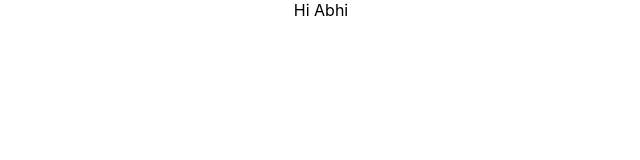
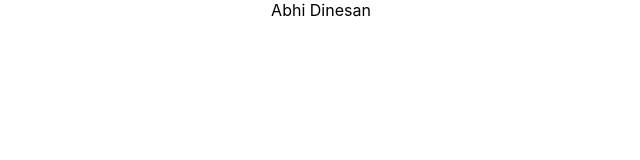
Before and after one commit to AbhishekDinesan/abhishekdinesan.github.io, a React (Create React App) app in the folder app/: page / in a window 1280 px wide. Shown: the top 160 px of the page, without its empty margins (319-959 px from the left). Built offline with nearby package versions, Linux system fonts and the light colour scheme.

Commit message:
please work

```diff
--- a/app/package.json
+++ b/app/package.json
@@ -12,6 +12,7 @@
     "react-scripts": "5.0.1",
     "web-vitals": "^2.1.4"
   },
+  "homepage": "https://AbhishekDinesan.github.io/PersonalWebsite",
   "scripts": {
     "start": "react-scripts start",
     "predeploy": "npm run build",
--- a/app/src/App.js
+++ b/app/src/App.js
@@ -2,8 +2,8 @@ import './App.css';
 
 function App() {
   return (
-    <div className="App">
-      Hi Abhi
+    <div className="App" >
+      Abhi Dinesan
     </div>
   );
 }
```
